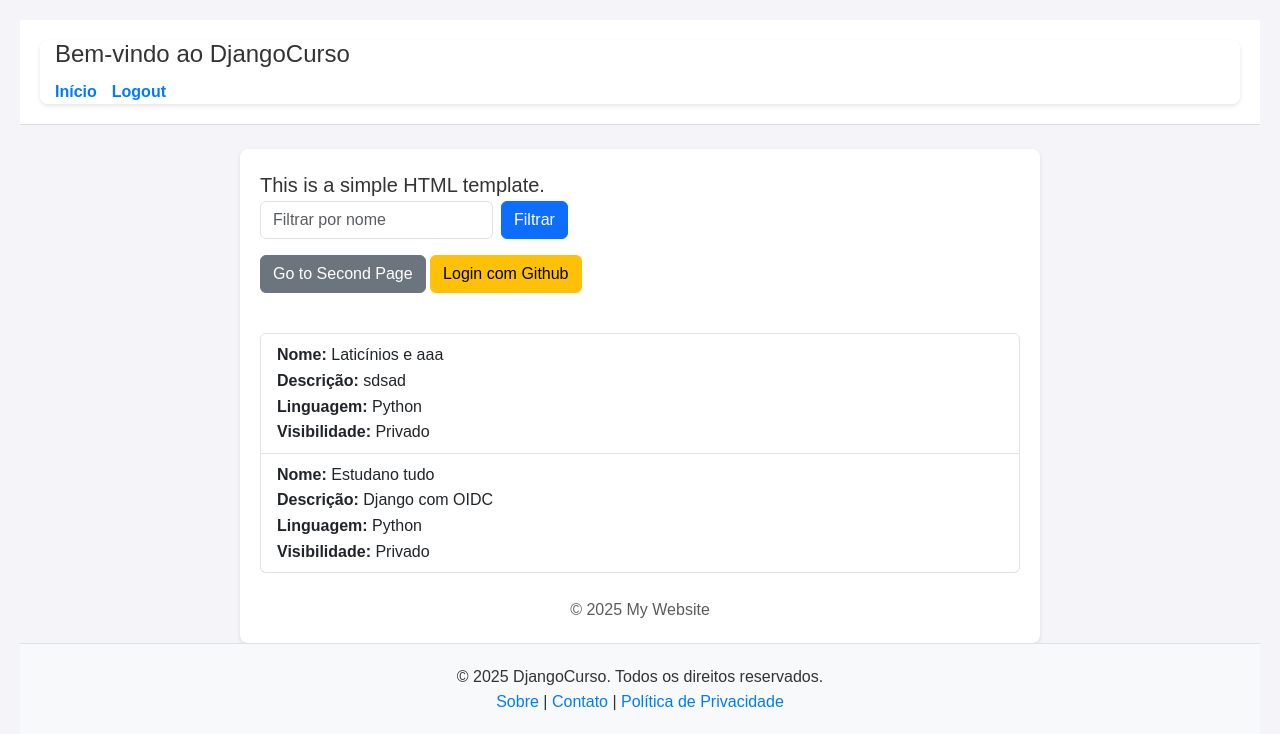
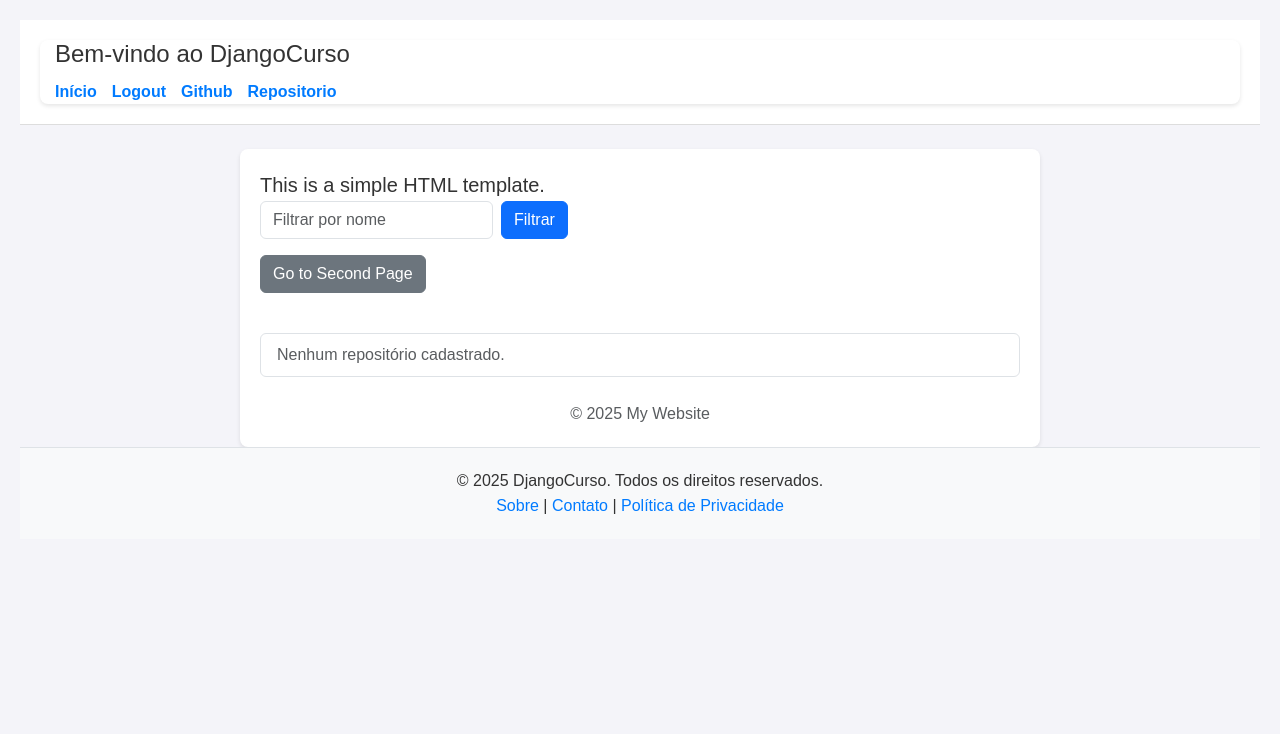
Before and after one commit to Jvbrtzz/Aprendizado-Praticando-Django, a Django app: page / in a window 1280 px wide. Shown: the top 734 px of the page. Run offline with Django 5.2, Linux system fonts and the light colour scheme; a user stored in the database is signed in; data comes from the database, SQL or seed files in the repository; both versions use the stored data as it was after the commit.

Commit message:
Fazendo com que cada usuario tenha seu repo

```diff
--- a/DjangoCurso/galeria/models.py
+++ b/DjangoCurso/galeria/models.py
@@ -1,4 +1,5 @@
 from django.db import models
+from django.contrib.auth.models import User
 
 # Create your models here.
 class Dados(models.Model):
@@ -27,5 +28,7 @@ class Repositorio(models.Model):
     descricao = models.CharField(max_length=100, null=False)
     linguagem = models.CharField(max_length=100, null=False)
     visibilidade = models.CharField(max_length=2, choices=OPCOES_VISIBILIDADE, default='')
+    usuario = models.ForeignKey(User, on_delete=models.CASCADE, null=True)
+
     def __str__(self):
         return f"{self.nome} {self.descricao} {self.linguagem} {self.visibilidade}"
--- a/DjangoCurso/galeria/views.py
+++ b/DjangoCurso/galeria/views.py
@@ -8,11 +8,14 @@ from django.contrib.auth.decorators import login_required
 
 def index(request):
     filtro = request.GET.get('filtro', '')
-    if filtro:
-        repositorio = Repositorio.objects.filter(nome__icontains=filtro)
+    if request.user.is_authenticated:
+        if filtro:
+            repositorios = Repositorio.objects.filter(usuario=request.user, nome__icontains=filtro)
+        else:
+            repositorios = Repositorio.objects.filter(usuario=request.user)
     else:
-        repositorio = Repositorio.objects.all()
-    return render(request, 'index.html', {'repositorios': repositorio, 'filtro': filtro})
+        repositorios = Repositorio.objects.none()
+    return render(request, 'index.html', {'repositorios': repositorios, 'filtro': filtro})
 
 def segunda_pagina(request):
     if not request.user.is_authenticated:
@@ -72,9 +75,9 @@ def logout(request):
     messages.success(request, 'Logout realizado com sucesso.')
     return redirect('login')
 
-@login_required
+
 def repositorio(request):
-    repositorios = Repositorio.objects.all()
+    repositorios = Repositorio.objects.filter(usuario=request.user)
     if request.method == 'POST':
         nome = request.POST.get('nome')
         descricao = request.POST.get('descricao')
@@ -85,6 +88,7 @@ def repositorio(request):
             descricao=descricao,
             linguagem=linguagem,
             visibilidade=visibilidade,
+            usuario=request.user  # Adiciona o usuário autenticado aqui
         )
         repositorio.save()
         messages.success(request, 'Repositório criado com sucesso.')
--- a/DjangoCurso/templates/index.html
+++ b/DjangoCurso/templates/index.html
@@ -18,12 +18,17 @@
                 </div>
             </form>
             <a href="{% url 'segunda_pagina' %}" class="btn btn-secondary mb-3">Go to Second Page</a>
+            {% if not user.is_authenticated %}
             <a href="http://localhost:8000/accounts/github/login/?process=login" class="btn btn-warning mb-3">Login com Github</a>
+            {% endif %}
+
         </div>
         <ul class="list-group">
             {% if user.is_authenticated %}
                 {% for repositorio in repositorios %}
                     <li class="list-group-item">
+                        <strong>ID do Repositório:</strong> {{ repositorio.id }}<br>
+                        <strong>ID do Usuário:</strong> {{ repositorio.usuario.id }}<br>
                         <strong>Nome:</strong> {{ repositorio.nome }}<br>
                         <strong>Descrição:</strong> {{ repositorio.descricao }}<br>
                         <strong>Linguagem:</strong> {{ repositorio.linguagem }}<br>
--- a/DjangoCurso/templates/partials/header.html
+++ b/DjangoCurso/templates/partials/header.html
@@ -62,7 +62,7 @@
                         <li><a href="{% url 'login' %}">Login</a></li>
                         <li><a href="{% url 'cadastro' %}">Cadastro</a></li>
                     {% endif %}
-                    {% if social_data %}
+                    {% if social_data or user.is_authenticated %}
                         <li><a href="{% url 'github_page' %}">Github</a></li>
                         <li><a href="{% url 'repositorio' %}">Repositorio</a></li>
                     {% endif %}
```
Also changed, not shown: DjangoCurso/db.sqlite3, DjangoCurso/galeria/migrations/0004_repositorio_usuario.py (added).
